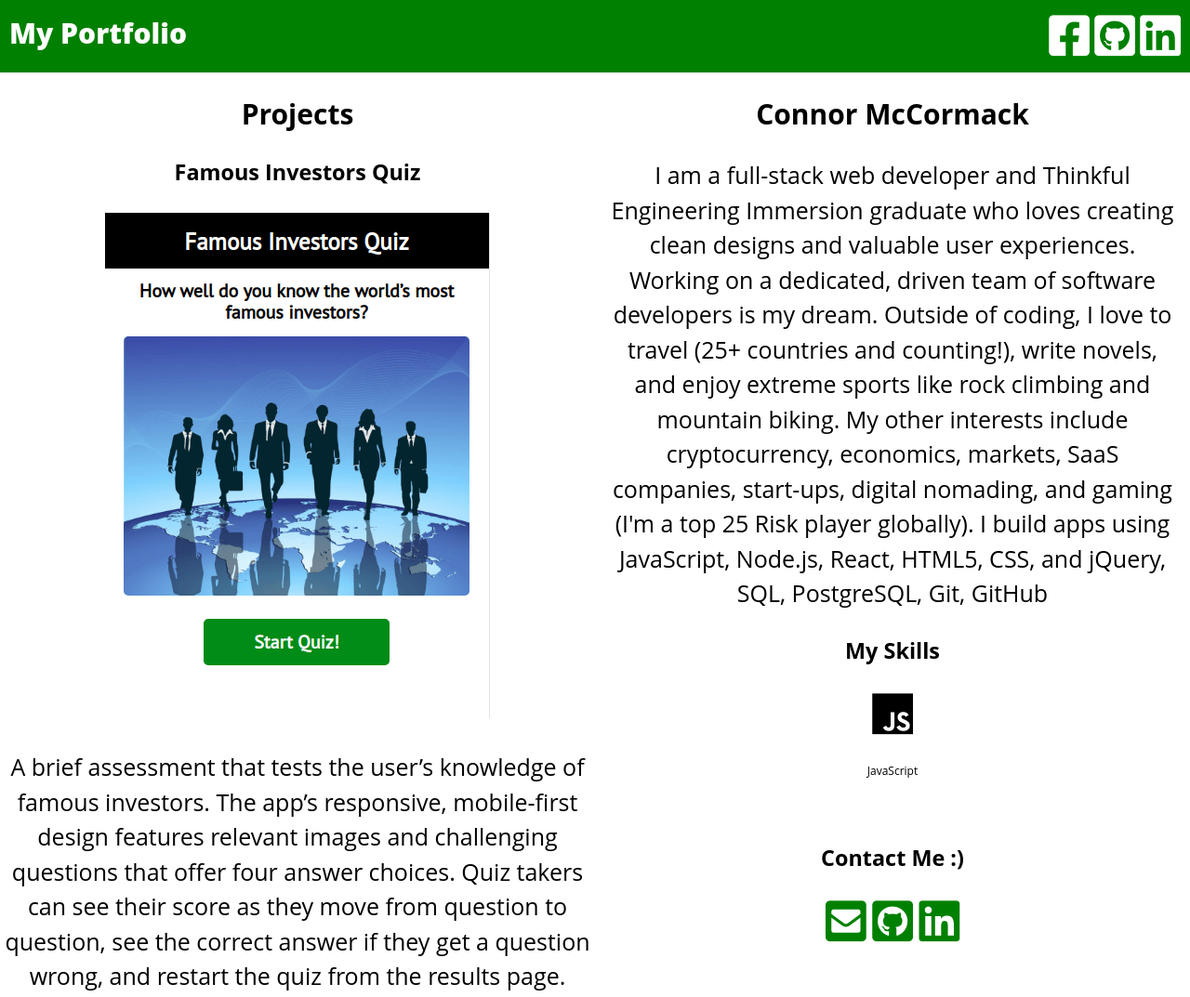
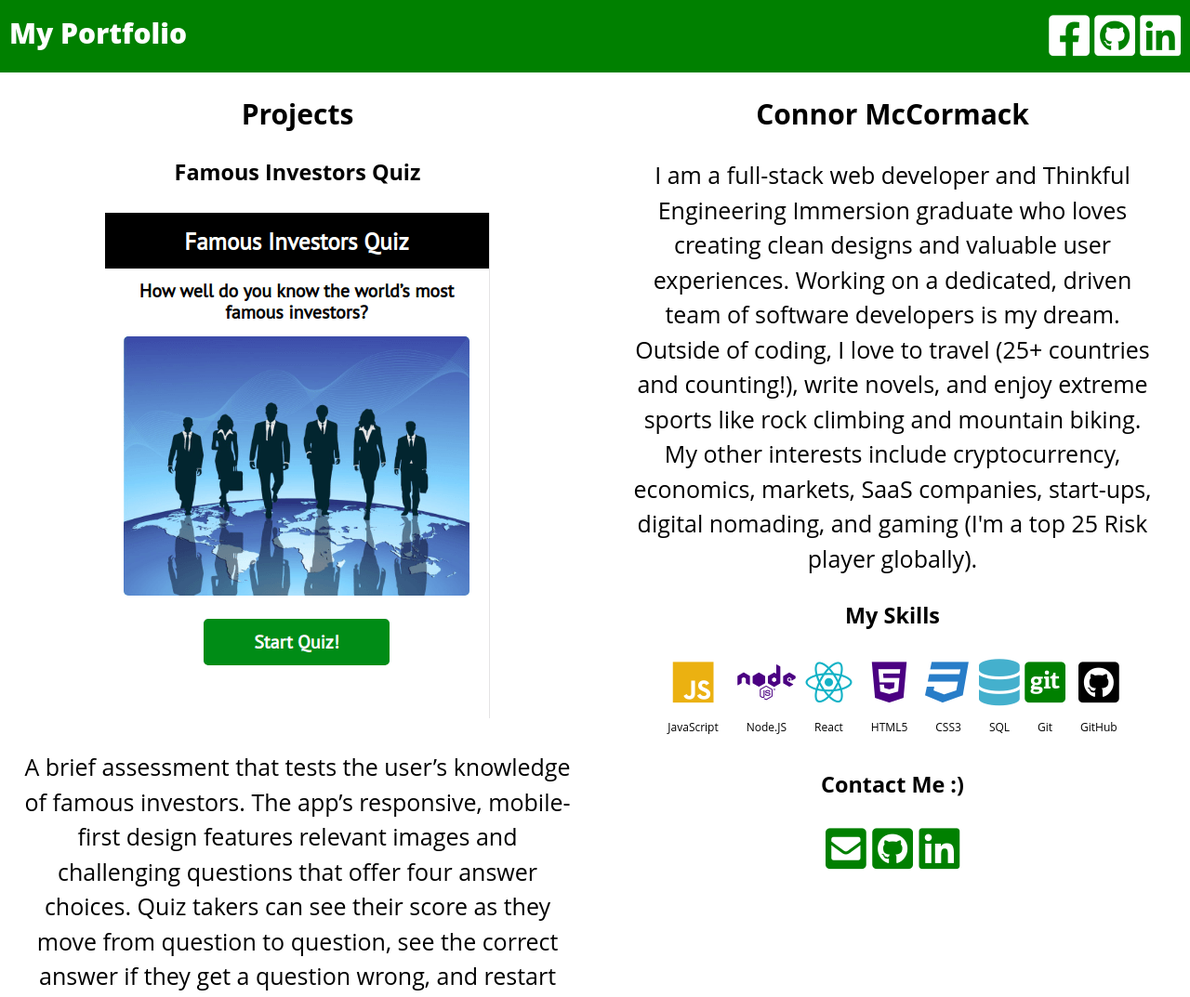
Before and after one commit to thinkful-ei-macaw/connor-portfolio, a plain HTML site: page index.html in a window 1280 px wide. Shown: the top 1073 px of the page at 93% size. Drawn offline with nearby package versions, Linux system fonts and the light colour scheme.

Commit message:
v1 working!

```diff
--- a/index.html
+++ b/index.html
@@ -8,14 +8,14 @@
     <link rel="stylesheet" type="text/css" href="main.css">
 </head>
 <body>
-    <nav role="navigation"><span>My Portfolio</span>
+    <nav><span>My Portfolio</span>
       <div id="social-links">
         <a href="https://www.facebook.com/mccormackconnor" target="_blank"><i class="fab fa-facebook-square"></i></a>
         <a href="https://github.com/connormccormack" target="_blank"><i class="fab fa-github-square"></i></a>
         <a href="https://www.linkedin.com/in/connor-mccormack-118989103/" target="_blank"><i class="fab fa-linkedin"></i></a>
       </div>
     </nav>
-    <main role="main">
+    <main>
       <div id="container">
         <div id="details">
           <section id="bio-content">
@@ -29,7 +29,6 @@
                 and enjoy extreme sports like rock climbing and mountain biking.
                 My other interests include cryptocurrency, economics, markets, SaaS companies, start-ups,
                 digital nomading, and gaming (I'm a top 25 Risk player globally).
-                I build apps using JavaScript, Node.js, React, HTML5, CSS, and jQuery, SQL, PostgreSQL, Git, GitHub
               </p>
           </section>
           <section id="my-tech-stack">
@@ -38,6 +37,36 @@
               <div class="stack-item">
                 <p class="stack-item-icon"><i class="fab fa-js"></i></p>
                 <p class="stack-item-name">JavaScript</p>
+              </div>
+              <div class="stack-item">
+                <p class="stack-item-icon"><i class="fab fa-node"></i></p>
+                <p class="stack-item-name">Node.JS</p>
+              </div>
+              <div class="stack-item">
+                <p class="stack-item-icon"><i class="fab fa-react"></i></p>
+                <p class="stack-item-name">React</p>
+              </div>
+              <div class="stack-item">
+                <p class="stack-item-icon"><i class="fab fa-html5"></i></p>
+                <p class="stack-item-name">HTML5</p>
+              </div>
+              <div class="stack-item">
+                <p class="stack-item-icon"><i class="fab fa-css3"></i></p>
+                <p class="stack-item-name">CSS3</p>
+              </div>
+              <!--jQuery can be added if icon found-->
+              <div class="stack-item">
+                <p class="stack-item-icon"><i class="fas fa-database"></i></p>
+                <p class="stack-item-name">SQL</p>
+              </div>
+              <!--PostgreSQL can be added if icon found-->
+              <div class="stack-item">
+                <p class="stack-item-icon"><i class="fab fa-git-square"></i></p>
+                <p class="stack-item-name">Git</p>
+              </div>
+              <div class="stack-item">
+                <p class="stack-item-icon"><i class="fab fa-github-square"></i></p>
+                <p class="stack-item-name">GitHub</p>
               </div>
             </div>
           </section>
@@ -54,7 +83,7 @@
           <h2>Projects</h2>
           <section class="project">
             <h3>Famous Investors Quiz</h3>
-            <p class="image-holder"><img src='./images/quizappscreenshot.png'></p>
+            <p class="image-holder"><img src='./images/quizappscreenshot.png' alt="quiz-app-screenshot"></p>
             <p>A brief assessment that tests the user’s knowledge of famous investors.
               The app’s responsive, mobile-first design features relevant images and challenging
               questions that offer four answer choices.  Quiz takers can see their score as
@@ -83,6 +112,6 @@
         </div>
       </div>
     </main>
-    <footer role="content-info">Copyright 2020.  All rights reserved.</footer>
+    <footer>Copyright 2020.  All rights reserved.</footer>
 </body>
 </html>
--- a/main.css
+++ b/main.css
@@ -74,8 +74,11 @@ h2 {
 }
 
 section {
-  min-height: 200px;
   background-color: white;
+}
+
+#contact-info {
+  margin-bottom: 40px;
 }
 
 section:nth-child(even) {
@@ -92,12 +95,64 @@ section:nth-child(even) {
   margin-bottom: 25px;
 }
 
+#bio-content > p {
+  padding-left: 25px;
+  padding-right: 25px;
+}
+
+.project > p {
+  padding-left: 25px;
+  padding-right: 25px;
+}
+
+.stack-item-list {
+  display: flex;
+  flex-direction: row;
+  justify-content: center;
+  flex-wrap: wrap;
+}
+
 .stack-item-name {
   font-size: 12px;
+  margin-right: 15px;
+  margin-left: 15px;
+}
+
+p.stack-item-icon {
+  margin-top: 5px;
+  margin-bottom: 5px;
 }
 
 .fab, .fas {
   font-size: 50px;
+}
+
+.fa-js {
+  color: #ebb111;
+}
+
+.fa-node {
+  color: indigo;
+}
+
+.fa-react {
+  color: #13b2c6;
+}
+
+.fa-html5 {
+  color: indigo;
+}
+
+.fa-css3 {
+  color: #287dc8;
+}
+
+.fa-database {
+  color: #44b0cd;
+}
+
+.fa-git-square {
+  color:green;
 }
 
 /* TABLET */
```
